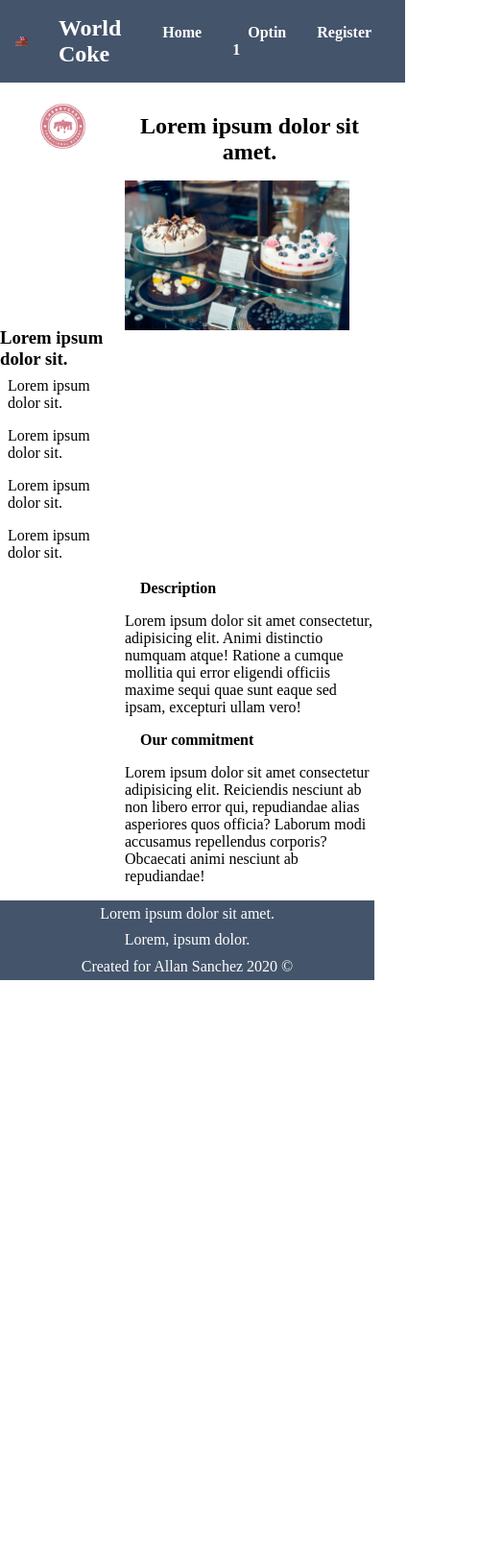
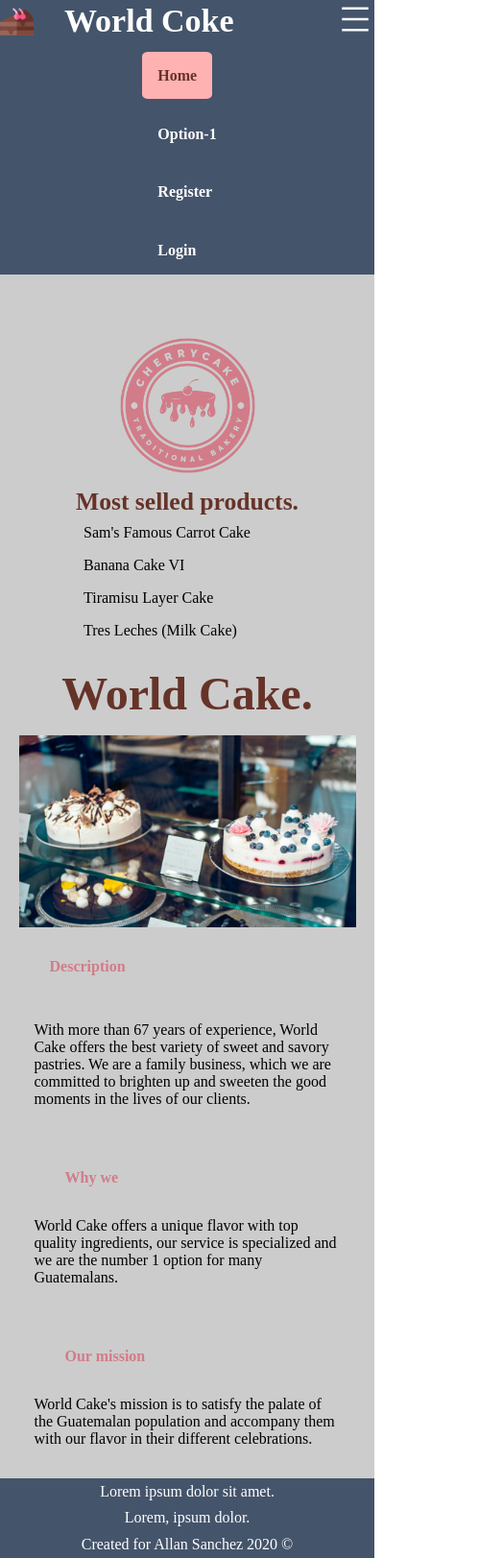
Before and after one commit to Allan-Sanchez/web-development-exam, a plain HTML site: page index.html in a window 390 px wide. Shown: the whole page at 96% size, 499 px wide, since content can reach past the window. Before the commit the page ends 1021 px from the top, so only its background shows below. Drawn offline with Linux system fonts and the light colour scheme.

Commit message:
menu response added

```diff
--- a/css/main.css
+++ b/css/main.css
@@ -2,15 +2,21 @@
   margin: 0;
   padding: 0;
 }
-
+/*
+  Menu style
+*/
 .menu {
   background: #44546b;
   display: flex;
   align-items: center;
   justify-content: space-around;
   width: 100%;
-  padding: 1rem;
   margin: 0 auto;
+}
+
+.menu-logo{
+  /* height: 100px; */
+display: flex;
 }
 
 .menu .logo {
@@ -18,10 +24,12 @@
   justify-content: start;
   align-items: center;
   /* max-width: 60px; */
-  max-height: 60px;
+  /* max-height: 60px; */
 }
 .menu .logo h1 {
   padding: 0 2rem;
+  font-size: 34px;
+  font-weight: 700;
   color: white;
 }
 
@@ -44,7 +52,7 @@
   text-decoration: none;
 }
 
-/* .menu ul li a:hover{
+.menu ul li a:hover{
     cursor: pointer;
     border-radius: 9%;
     background: #FEB2B2;
@@ -55,35 +63,56 @@
     border-radius: 9%;
     background: #FEB2B2;
     color:#663328;
-} */
+}
+.hambuerger{
+  display: none;
+  /* padding: 1rem; */
+}
+
+/*
+main style
+*/
 
 main {
+  background: #ccc;
   display: grid;
   grid-template-columns: 1fr 1fr 1fr;
 }
 
+/*
+section list menu product more send
+ */
 main section.list-menu {
   display: flex;
   justify-content: start;
   align-items: center;
   flex-direction: column;
-  /* background: #ccc; */
+  background: #ccc;
   grid-column-start: 1;
   grid-column-end: 2;
   width: 100%;
-  height: 650px;
+  position: relative;
+  /* height: 650px; */
 }
 
 section .list-menu-image {
   width: 70%;
-  height: 70%;
+  /* height: 70%; */
 }
 
 .list-menu-image img {
   width: 100%;
 }
 .content-product-list {
-  margin-top: -200px;
+  position: absolute;
+  top:40%;
+  /* margin-top: -200px; */
+}
+.product-fix-list{
+  top:25%;
+}
+.product-2-fix-list{
+  top: 14%;
 }
 
 .product-list ul li {
@@ -96,12 +125,17 @@ section .list-menu-image {
   text-decoration: none;
 }
 
+/*
+section content biblography
+*/
+
 main section.content {
-  /* background: #ccc; */
+  background: #ccc;
   grid-column-start: 2;
   grid-column-end: 4;
-  width: 100%;
+  width: 90%;
   padding-bottom: 1rem;
+  margin: 0 auto;
 }
 
 .content h2 {
@@ -112,8 +146,9 @@ main section.content {
 
 .content .content-image {
   position: relative;
-  width: 90%;
+  width: 100%;
   height: 400px;
+  min-height: 200px;
   max-width: 100%;
   max-height: 400px;
   overflow: hidden;
@@ -123,11 +158,25 @@ main section.content {
   position: absolute;
   width: 100%;
 }
-/* .title{
+.title{
     color: #663328;
-}*/
+    font-size: 1.6rem;
+}
+.title-principal{
+  font-size: 3rem;
+}
 .sub-title {
-  /* color: #d27c89; */
+  color: #d27c89;
+  padding: 2rem;
+}
+.card-vision{
+  display: flex;
+  justify-content: space-around;
+}
+.p-text{
+  padding: 1rem;
+}
+.card-vision div {
   padding: 1rem;
 }
 
@@ -206,21 +255,20 @@ footer p {
 .main-contact {
   background: #ddebf7;
   position: relative;
-  height: 110vh;
+  /* height: 110vh; */
   /* background: red; */
 }
 .content-contact {
   display: flex;
+  margin: 4rem auto;
+  grid-column-start: 1;
+  grid-column-end: 4;
   justify-content: center;
   flex-direction: column;
   align-items: center;
-  width: 400px;
   height: 500px;
   border: 8px solid #00bfd7;
   background: #0d0d31;
-  position: absolute;
-  top: 5%;
-  left: 36%;
 }
 .content-contact form{
   width: 80%;
@@ -294,23 +342,20 @@ width: 100%;
   color: #00bfd7;
 }
 /* styles by register  page*/
+
 .main-register{
-   position: relative;
+  position: relative;
   background: #ddebf7;
-  height: 110vh;
 }
 .content-register {
   display: flex;
-  /* justify-content: space-around; */
+  margin: 4rem auto;
+  grid-column-start: 1;
+  grid-column-end: 4;
   flex-direction: column;
   align-items: start;
-  width: 400px;
-  height: 500px;
   border: 10px solid #265467;
   background: #232f3c;
-  position: absolute;
-  top: 5%;
-  left: 36%;
   padding: 2rem;
 }
 
@@ -322,7 +367,6 @@ width: 100%;
 
 .form-register{
   width: 100%;
-  /* margin: 10px auto; */
 }
 
 .form-register input{
--- /dev/null
+++ b/css/mediaQuery.css
@@ -0,0 +1,51 @@
+@media (max-width: 1000px) {
+  .menu {
+    /* background: red; */
+    flex-direction: column;
+  }
+  .hambuerger {
+    display: block;
+  }
+
+  .button-menu ul {
+    height: 200px;
+    padding: 1rem;
+    margin-top: 10px;
+    display: flex;
+    justify-content: space-between;
+    flex-direction: column;
+  }
+  main section.list-menu {
+    grid-column-start: 1;
+    grid-column-end: 5;
+  }
+  main section.content {
+    margin-top: 100px;
+    background: #ccc;
+    grid-column-start: 1;
+    grid-column-end: 5;
+    width: 90%;
+    padding-bottom: 1rem;
+  }
+  .content .content-image {
+    height: 200px;
+  }
+  .content-product-list {
+    position: absolute;
+    top: 80%;
+    padding-bottom: 3rem;
+  }
+  .card-vision{
+    flex-direction: column;
+  }
+}
+
+@media (min-width: 768px) {
+  .content-register{
+      width: 400px;
+  }
+  .content-contact{
+    width: 400px;
+  }
+
+}
--- a/index.html
+++ b/index.html
@@ -4,41 +4,65 @@
     <meta charset="UTF-8" />
     <meta name="viewport" content="width=device-width, initial-scale=1.0" />
     <link rel="stylesheet" href="./css/main.css" />
+    <link rel="stylesheet" href="./css/mediaQuery.css" />
     <title>Document</title>
   </head>
   <body>
     <nav class="menu">
+      <div class="menu-logo">
         <div class="logo">
           <img src="./image/chocolate.svg" alt="cake Logo" />
           <h1>World Coke</h1>
         </div>
-      <div>
+        <div class="hambuerger">
+          <svg
+            aria-hidden="true"
+            focusable="false"
+            width="2.5em"
+            height="2.5em"
+            style="
+              -ms-transform: rotate(360deg);
+              -webkit-transform: rotate(360deg);
+              transform: rotate(360deg);
+            "
+            preserveAspectRatio="xMidYMid meet"
+            viewBox="0 0 512 512"
+          >
+            <path fill="white" d="M80 96h352v32H80z" />
+            <path fill="white " d="M80 240h352v32H80z" />
+            <path fill="white" d="M80 384h352v32H80z" />
+          </svg>
+        </div>
+      </div>
+
+      <div class="button-menu">
         <ul>
           <li>
             <a href="/" class="active">Home</a>
           </li>
           <li>
-            <a target="blanck" href="./pages/option1.html">Optin 1</a>
+            <a target="_blank" href="./pages/option1.html">Option-1</a>
           </li>
           <li>
-            <a href="./pages/register.html">Register</a>
+            <a target="_blank" href="./pages/register.html">Register</a>
           </li>
           <li>
-            <a href="./pages/login.html">Login</a>
+            <a target="_blank" href="./pages/login.html">Login</a>
           </li>
         </ul>
       </div>
     </nav>
+
     <main>
       <section class="list-menu">
         <div class="list-menu-image">
-              <img src="./image/cake.png" alt="">
+          <img src="./image/cake.png" alt="" />
         </div>
         <div class="content-product-list">
-                <h3 class="title">Lorem ipsum dolor sit.</h3>
+          <h3 class="title">Most selled products.</h3>
           <div class="product-list">
             <ul>
-                        <!-- <li>
+              <li>
                 <a href="#">Sam's Famous Carrot Cake</a>
               </li>
               <li>
@@ -49,39 +73,45 @@
               </li>
               <li>
                 <a href="#">Tres Leches (Milk Cake)</a>
-                        </li> -->
-                        <li>
-                            <a href="#">Lorem ipsum dolor sit.</a>
-                        </li>
-                        <li>
-                            <a href="#">Lorem ipsum dolor sit.</a>
-                        </li>
-                        <li>
-                            <a href="#">Lorem ipsum dolor sit.</a>
-                        </li>
-                        <li>
-                            <a href="#">Lorem ipsum dolor sit.</a>
               </li>
             </ul>
           </div>
         </div>
-
-
       </section>
       <section class="content">
-          <h2 class="title">Lorem ipsum dolor sit amet.</h2>
+        <h2 class="title title-principal">World Cake.</h2>
         <div class="content-image">
-              <img src="./image/img-home.jpg" alt="cake shop">
+          <img src="./image/img-home.jpg" alt="cake shop" />
         </div>
         <div class="content-text">
           <h4 class="sub-title">Description</h4>
-              <p>Lorem ipsum dolor sit amet consectetur, adipisicing elit. Animi distinctio numquam atque! Ratione a cumque mollitia qui error eligendi officiis maxime sequi quae sunt eaque sed ipsam, excepturi ullam vero!</p>
+          <p class="p-text">
+            With more than 67 years of experience, World Cake offers the best
+            variety of sweet and savory pastries. We are a family business,
+            which we are committed to brighten up and sweeten the good moments
+            in the lives of our clients.
+          </p>
 
-              <h4 class="sub-title">Our commitment</h4>
-              <p>Lorem ipsum dolor sit amet consectetur adipisicing elit. Reiciendis nesciunt ab non libero error qui, repudiandae alias asperiores quos officia? Laborum modi accusamus repellendus corporis? Obcaecati animi nesciunt ab repudiandae!</p>
+          <div class="card-vision">
+            <div>
+              <h4 class="sub-title">Why we</h4>
+              <p>
+                World Cake offers a unique flavor with top quality ingredients,
+                our service is specialized and we are the number 1 option for many
+                Guatemalans.
+              </p>
+            </div>
+            <div>
+              <h4 class="sub-title">Our mission</h4>
+              <p>
+                World Cake's mission is to satisfy the palate of the Guatemalan population and accompany them with our flavor in their different celebrations.
+              </p>
+            </div>
+          </div>
         </div>
       </section>
     </main>
+
     <footer>
       <p>Lorem ipsum dolor sit amet.</p>
       <p>Lorem, ipsum dolor.</p>
--- a/pages/login.html
+++ b/pages/login.html
@@ -4,27 +4,50 @@
     <meta charset="UTF-8" />
     <meta name="viewport" content="width=device-width, initial-scale=1.0" />
     <link rel="stylesheet" href="../css/main.css" />
+    <link rel="stylesheet" href="../css/mediaQuery.css">
     <title>Document</title>
   </head>
   <body>
     <nav class="menu">
-      <div class="logo">
-        <img src="../image/chocolate.svg" alt="cake Logo" />
-        <h1>World Coke</h1>
+      <div class="menu-logo">
+        <div class="logo">
+          <img src="../image/chocolate.svg" alt="cake Logo" />
+          <h1>World Coke</h1>
+        </div>
+        <div class="hambuerger">
+          <svg
+            aria-hidden="true"
+            focusable="false"
+            width="2.5em"
+            height="2.5em"
+            style="
+              -ms-transform: rotate(360deg);
+              -webkit-transform: rotate(360deg);
+              transform: rotate(360deg);
+            "
+            preserveAspectRatio="xMidYMid meet"
+            viewBox="0 0 512 512"
+          >
+            <path fill="white" d="M80 96h352v32H80z" />
+            <path fill="white " d="M80 240h352v32H80z" />
+            <path fill="white" d="M80 384h352v32H80z" />
+          </svg>
+        </div>
       </div>
-      <div>
+
+      <div class="button-menu">
         <ul>
           <li>
-            <a href="/" class="active">Home</a>
+            <a href="/" >Home</a>
           </li>
           <li>
-            <a href="./option2.html">Option 2</a>
+            <a  target="_blank" href="./option1.html">Option-1</a>
           </li>
           <li>
-            <a href="./register.html">Register</a>
+            <a  target="_blank" href="./register.html">Register</a>
           </li>
           <li>
-            <a href="./login.html">Login</a>
+            <a class="active" target="_blank" href="./login.html">Login</a>
           </li>
         </ul>
       </div>
@@ -34,21 +57,21 @@
             <h2>Welcome</h2>
               <form>
                 <div class="user-box">
-                  <input type="text" name="" required="">
+                  <input type="text" name="username" required autofocus>
                   <label>Username</label>
                 </div>
                 <div class="user-box">
-                  <input type="password" name="" required="">
+                  <input type="password" name="password" required="">
                   <label>Password</label>
                 </div>
                 <div class="form-checkbox">
-                  <input type="checkbox" name="" id="">
-                    <span>Lorem ipsum dolor sit.</span>
+                  <input type="checkbox" name="email" id="">
+                    <span>remember password.</span>
                 </div>
                 <div class="form-button">
                   <button  type="submit">Login</button>
                 </div>
-                <p class="form-footer">Lorem ipsum dolor sit amet <span>lorem</span> .</p>
+                <p class="form-footer">I forgot the password <span>recover</span> .</p>
 
               </form>
        </div>
```
Also changed, not shown: pages/option1.html (+33 -21 lines), pages/option2.html (+31 -20 lines), pages/register.html (+32 -9 lines). Lines whose indentation alone changed are shown as unchanged.
